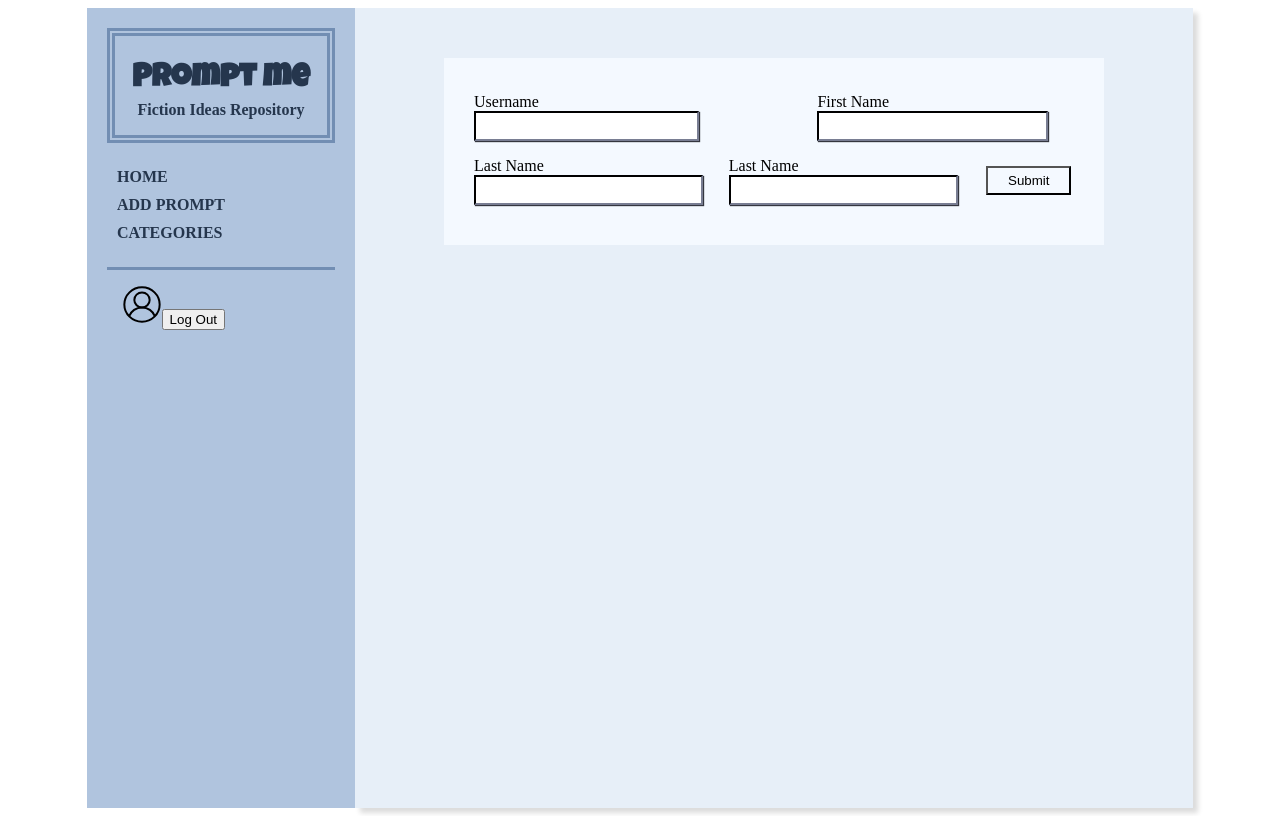
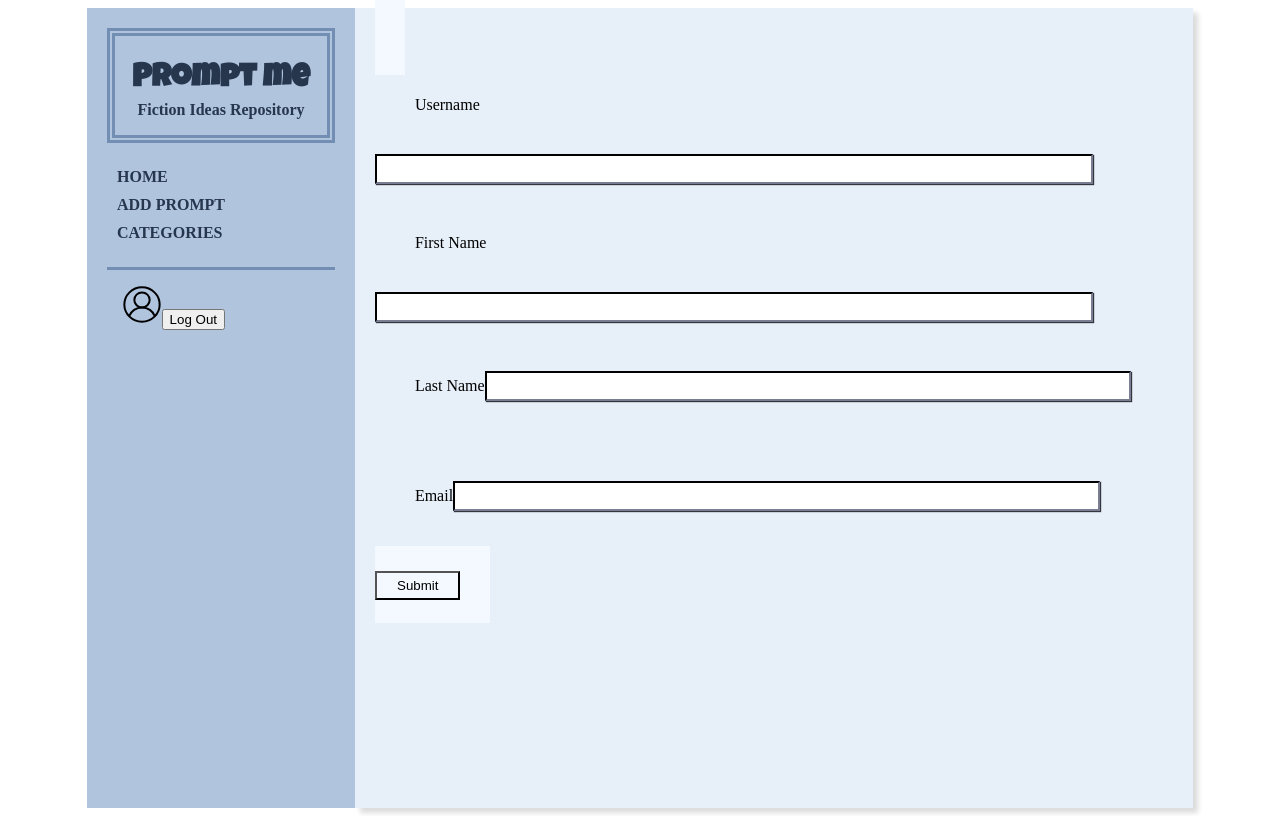
Before and after one commit to mariamb97/prompt-me, a React (Create React App) app in the folder client/: page /profile in a window 1280 px wide. Built offline with nearby package versions, Linux system fonts and the light colour scheme; no server answers; sample sign-in values are in the browser's storage.

Commit message:
autosave functionality

```diff
--- a/client/src/App.js
+++ b/client/src/App.js
@@ -16,18 +16,17 @@ import ProtectedRoute from "./ProtectedRoute";
 function App() {
   const [isAuth, setIsAuth] = useState(!!localStorage.getItem("token"))
   const [userCategories, setUserCategories] = useState([]);
+  const [userPrompts, setUserPrompts] = useState([]);
 
 
   useEffect(() => {
     getUserCategories()
+    getFilteredPromptsByCategory()
   }, []);
+
 
   function onSuccess(boolean) {
     setIsAuth(boolean)
-  }
-
-  function addUserCategory(userCategory) {
-    setUserCategories((state) => ([...state, userCategory]))
   }
 
   const getUserCategories = async () => {
@@ -46,6 +45,28 @@ function App() {
     }
   }
 
+  const getFilteredPromptsByCategory = (categoryId) => {
+    let queryString = ""
+    if (categoryId) queryString = `/?categories[]=${categoryId}`
+
+    fetch(`/prompts/users${queryString}`, {
+      headers: {
+        authorization: "Bearer " + localStorage.getItem("token"),
+      },
+    })
+      .then((response) => response.json())
+      .then((prompts) => {
+        setUserPrompts(prompts)
+      })
+      .catch((error) => {
+        console.log(error);
+      });
+  };
+
+  function addUserCategory(userCategory) {
+    setUserCategories((state) => ([...state, userCategory]))
+  }
+
 
   return (
     <div id="wrapper">
@@ -57,14 +78,14 @@ function App() {
           <Route path="/"
             element={
               <ProtectedRoute isAuth={isAuth}>
-                <Home userCategories={userCategories} />
+                <Home userCategories={userCategories} userPrompts={userPrompts} setUserPrompts={setUserPrompts} getFilteredPromptsByCategory={getFilteredPromptsByCategory} />
               </ProtectedRoute>
             }
           />
           <Route path="/add"
             element={
               <ProtectedRoute isAuth={isAuth}>
-                <AddPrompt userCategories={userCategories} />
+                <AddPrompt userCategories={userCategories} setUserPrompts={setUserPrompts} />
               </ProtectedRoute>
             }
           />
--- a/client/src/components/AddPrompt.js
+++ b/client/src/components/AddPrompt.js
@@ -1,6 +1,6 @@
 import React, { useState, useEffect } from 'react';
 
-export default function AddPrompt({ userCategories }) {
+export default function AddPrompt({ userCategories, setUserPrompts }) {
 
   let [alert, setAlert] = useState(null);
   let [prompt, setPrompt] = useState(null);
@@ -39,9 +39,9 @@ export default function AddPrompt({ userCategories }) {
         setRequirements("");
         setCategories("");
 
-        const prompt = await res.json();
-        setPrompt(prompt[0]);
-        console.log("prompt: ", prompt)
+        const prompts = await res.json();
+        setUserPrompts(prompts);
+        console.log("prompt: ", prompts)
         setAlert("Prompt added succesfully.");
 
 
--- a/client/src/components/Category.js
+++ b/client/src/components/Category.js
@@ -77,9 +77,7 @@ export default function Category({ getUserCategories }) {
 
   return (
     <section>
-      {/* <h1> {userCategory.name} </h1>
-      <div> {userCategory.description} </div> */}
-
+      {userCategory.name &&
         <form>
           <div>
             <label htmlFor="input_name">Name</label>
@@ -99,13 +97,13 @@ export default function Category({ getUserCategories }) {
               onChange={handleChangeUpdateCategoryInput}
             ></input>
           </div>
+
           <button type="submit" onClick={(event) => handleSubmitUpdateCategory(event)}>OK</button>
         </form>
-
+      }
       {userCategory.name && <div>
         <button onClick={deleteCategory}>Delete</button>
       </div>}
-
     </section>
   );
 }
--- a/client/src/components/Home.js
+++ b/client/src/components/Home.js
@@ -1,15 +1,11 @@
-import React, { useEffect, useState } from "react";
+import React, { useState } from "react";
 import Prompt from "./Prompt";
+import "./Prompt.css"
 
 
-export default function Home({ userCategories }) {
-  const [userPrompts, setUserPrompts] = useState([]);
+function Home({ userCategories, userPrompts, getFilteredPromptsByCategory, setUserPrompts }) {
   const [currentCategory, setCurrentCategory] = useState({})
 
-
-  useEffect(() => {
-    getFilteredPromptsByCategory();
-  }, []);
 
   const handleFilterAll = () => {
     getFilteredPromptsByCategory();
@@ -21,26 +17,9 @@ export default function Home({ userCategories }) {
   };
 
 
-  const getFilteredPromptsByCategory = (categoryId) => {
-    let queryString = ""
-    if (categoryId) queryString = `/?categories[]=${categoryId}`
-
-    fetch(`/prompts/users${queryString}`, {
-      headers: {
-        authorization: "Bearer " + localStorage.getItem("token"),
-      },
-    })
-      .then((response) => response.json())
-      .then((prompts) => {
-        setUserPrompts(prompts)
-      })
-      .catch((error) => {
-        console.log(error);
-      });
-  };
-
-  const handleDelete = (element) => {
-    deletePrompt(element.id);
+  const handleDelete = (event, promptId) => {
+    event.preventDefault()
+    deletePrompt(promptId);
   };
 
   const deletePrompt = async (promptId) => {
@@ -86,9 +65,11 @@ export default function Home({ userCategories }) {
         </ul>
       </div>
       {userPrompts &&
-        userPrompts.map((prompt, index) => (
-          <Prompt key={index} prompt={prompt} handleDelete={handleDelete} />
+        userPrompts.map((prompt) => (
+          <Prompt key={prompt.id} prompt={prompt} setUserPrompts={setUserPrompts} handleDelete={handleDelete} />
         ))}
     </section>
   );
 }
+
+export default Home;
--- /dev/null
+++ b/client/src/components/Profile.css
@@ -0,0 +1,12 @@
+#form-profile-user {
+  display: inline;
+  /* flex-wrap: nowrap; */
+}
+
+.profile-user-input {
+  padding: 1%;
+}
+
+.profile-user-label {
+  padding: 5%;
+}
--- a/client/src/components/Profile.js
+++ b/client/src/components/Profile.js
@@ -1,4 +1,5 @@
 import React, { useState, useEffect } from 'react';
+import "./Profile.css"
 
 function Profile() {
     const [user, setUser] = useState({})
@@ -64,22 +65,23 @@ function Profile() {
     return (
 
         <div className="main">
-            <form >
-                <label htmlFor="user-nickname">
-                    Username
-                    <input type="text" name="nickname" id="user-nickname" value={user.nickname} onChange={handleChangeUserInput} />
+            <form id="form-profile-user" >
+                <div>
+                    <label htmlFor="profile-user-nickname-input" className="profile-user-label"> Username</label>
+                    <input type="text" name="nickname" id="profile-user-nickname-input" className="profile-user-input" value={user.nickname} onChange={handleChangeUserInput} />
+                </div>
+                <div>
+                    <label htmlFor="profile-user-firstname-input" className="profile-user-label">  First Name </label>
+                    <input type="text" name="firstname" id="profile-user-firstname-input" className="profile-user-input" value={user.firstname} onChange={handleChangeUserInput} />
+
+                </div>
+                <label htmlFor="profile-user-lastname-input" className="profile-user-label">
+                    Last Name
+                    <input type="text" name="lastname" id="profile-user-lastname-input" className="profile-user-input" value={user.lastname} onChange={handleChangeUserInput} />
                 </label>
-                <label htmlFor="user-firstname">
-                    First Name
-                    <input type="text" name="firstname" id="user-firstname" value={user.firstname} onChange={handleChangeUserInput} />
-                </label>
-                <label htmlFor="user-lastname">
-                    Last Name
-                    <input type="text" name="lastname" id="user-lastname" value={user.lastname} onChange={handleChangeUserInput} />
-                </label>
-                <label htmlFor="user-email">
-                    Last Name
-                    <input type="text" name="email" id="user-email" value={user.email} onChange={handleChangeUserInput} />
+                <label htmlFor="profile-user-email-input" className="profile-user-label">
+                    Email
+                    <input type="text" name="email" id="profile-user-email-input" className="profile-user-input" value={user.email} onChange={handleChangeUserInput} />
                 </label>
                 <button type="sumit" onClick={(event) => handleSubmitUpdateUser(event)}>Submit</button>
             </form>
--- /dev/null
+++ b/client/src/components/Prompt.css
@@ -0,0 +1,11 @@
+#prompt_text_area {
+  width: 100%;
+  height: 150px;
+  padding: 12px 20px;
+  box-sizing: border-box;
+  border-radius: 8px;
+  background-color: #f8f8f8;
+  border: none;
+  resize: none;
+  font-size: 125%;
+}
--- a/client/src/components/Prompt.js
+++ b/client/src/components/Prompt.js
@@ -1,27 +1,96 @@
-import React, { useState } from "react";
+import React, { useState, useRef } from "react";
 import User from "../img/user.svg";
 import Heart from "../img/heart-solid.svg"
 
-export default function Prompt({ prompt, handleDelete }) {
+let processChange
+
+function debounce(func, timeout = 300) {
+  console.log("debounce")
+  let timer;
+  return (...args) => {
+    clearTimeout(timer);
+    timer = setTimeout(() => { func.apply(this, args); }, timeout);
+  };
+}
+
+
+export default function Prompt({ prompt, handleDelete, setUserPrompts }) {
   let [favourite, setFavourite] = useState(false);
+  const [userPrompt, setUserPrompt] = useState(prompt)
+  // const { current } = useRef({ data: userPrompt, timer: null });
 
   const handleToggle = () => {
     setFavourite(!favourite);
   }
 
+
+
+  const handleChangeTextInput = (event) => {
+    event.preventDefault()
+
+    const { value, name } = event.target;
+    setUserPrompt((state) => ({ ...state, [name]: value }))
+
+    // if (current.timer) { clearTimeout(current.timer) }
+    // current.timer = setTimeout(() => {
+    //   current.timer = null;
+    //   current.data = userPrompt
+    //   console.log("Saving...", current.data);
+    //   updatePrompt()
+    // }, 1000);
+
+    processChange()
+
+
+  }
+
+  const updatePrompt = async () => {
+    const { text, id } = userPrompt
+    console.log("updating")
+    try {
+      const response = await fetch(`/prompts/${id}`, {
+        method: "PUT",
+        headers: {
+          "Content-Type": "application/json",
+          authorization: "Bearer " + localStorage.getItem("token"),
+        },
+        body: JSON.stringify({
+          text: text,
+        }),
+      });
+      const userPrompts = await response.json();
+      if (userPrompt.text) {
+        console.log(userPrompts)
+        // setUserPrompt(userPrompts[0]);
+        // setUserPrompts(userPrompts)
+      }
+    } catch (err) {
+      console.log(err);
+    }
+  }
+
+  if (!processChange) processChange = debounce(updatePrompt)
+
   return (
     <article className="prompts">
+      {/* <section className="prompts__main">
+        <p>#{prompt.name}</p>
+        <p className="prompts__description">{prompt.text}</p>
+        <div className="prompts__requirements">
+          {prompt.requirements}
+        </div>
+        <p className="prompts__categories">{prompt.name}</p>
+      </section> */}
+
       <section className="prompts__main">
-        <p>#{prompt.id}</p>
-        <p className="prompts__description">{prompt.description}</p>
-        <div className="prompts__requirements">
-          {prompt.requirements &&
-            prompt.requirements
-              .split("|")
-              .map((e, i) => <p key={i}>{e}</p>)}
+        <p>#{prompt.name}</p>
+        <div className="prompts__description" >
+          <textarea name="text" id="prompt_text_area" value={userPrompt.text} onChange={handleChangeTextInput} ></textarea>
         </div>
+        {/* <div className="prompts__requirements">
+          <textarea value={prompt.requirements} ></textarea>
+        </div> */}
 
-        <p className="prompts__categories">{prompt.category_name}</p>
       </section>
 
       <footer className="prompts__footer">
@@ -48,7 +117,7 @@ export default function Prompt({ prompt, handleDelete }) {
           <img className={`heart ${favourite ? "favourite" : null}`} src={Heart} alt="heart" onClick={() => handleToggle()} />
           <button>Fork</button>
           <button>Edit</button>
-          <button onClick={() => handleDelete(prompt)}>Delete</button>
+          <button onClick={(event) => handleDelete(event, prompt.id)}>Delete</button>
         </div>
       </footer>
     </article>
```
Also changed, not shown: 2 other files (tests, documents, lock files or other folders). Lines whose indentation alone changed are shown as unchanged.
